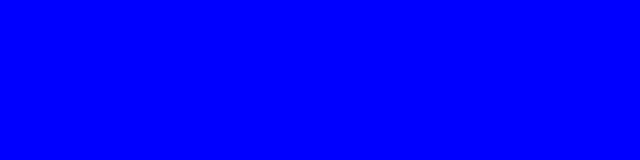
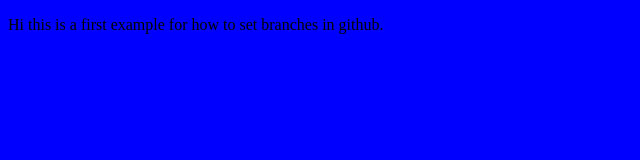
Before and after one commit to 17sanjy/demo-ap, a plain HTML site: page index.html in a window 1280 px wide. Shown: the whole page, without its empty margins (0-640 px from the left). Drawn offline with Linux system fonts and the light colour scheme.

Commit message:
A p tag is added

```diff
--- a/index.html
+++ b/index.html
@@ -7,6 +7,6 @@
     <title>Document</title>
 </head>
 <body>
-
+    <p>Hi this is a first example for how to set branches in github.</p>
 </body>
 </html>
```
